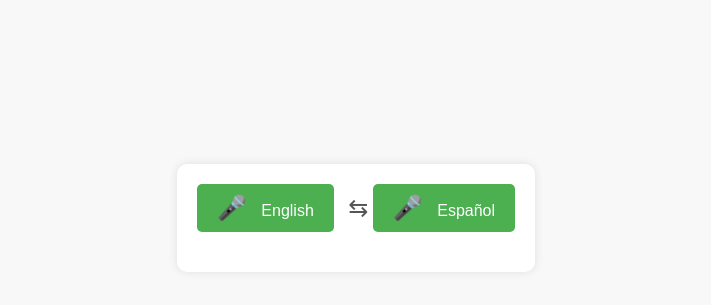
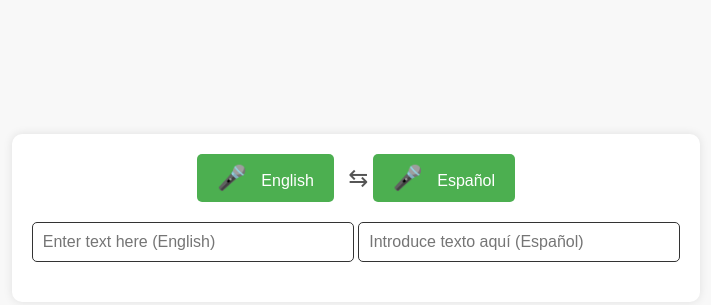
Before and after one commit to EternalModz/Eng2Spn-Ad-GUI, a plain HTML site: page index.html in a window 1280 px wide. Shown: the part 182-487 px from the top of the page, without its empty margins (284-995 px from the left). Drawn offline with Linux system fonts and the light colour scheme.

Commit message:
Update index.html

```diff
--- a/index.html
+++ b/index.html
@@ -55,6 +55,15 @@
         .button:hover {
             background-color: #45a049;
         }
+
+        .text-box {
+            width: 300px;
+            padding: 10px;
+            margin-bottom: 20px;
+            border: 1px solid #333;
+            border-radius: 5px;
+            font-size: 16px;
+        }
     </style>
 </head>
 
@@ -69,6 +78,8 @@
                 <span id="mic-icon">&#127908;</span> Español
             </button>
         </div>
+        <input type="text" class="text-box" placeholder="Enter text here (English)">
+        <input type="text" class="text-box" placeholder="Introduce texto aquí (Español)">
         <!-- Translator content (to be added) -->
     </div>
 
```
